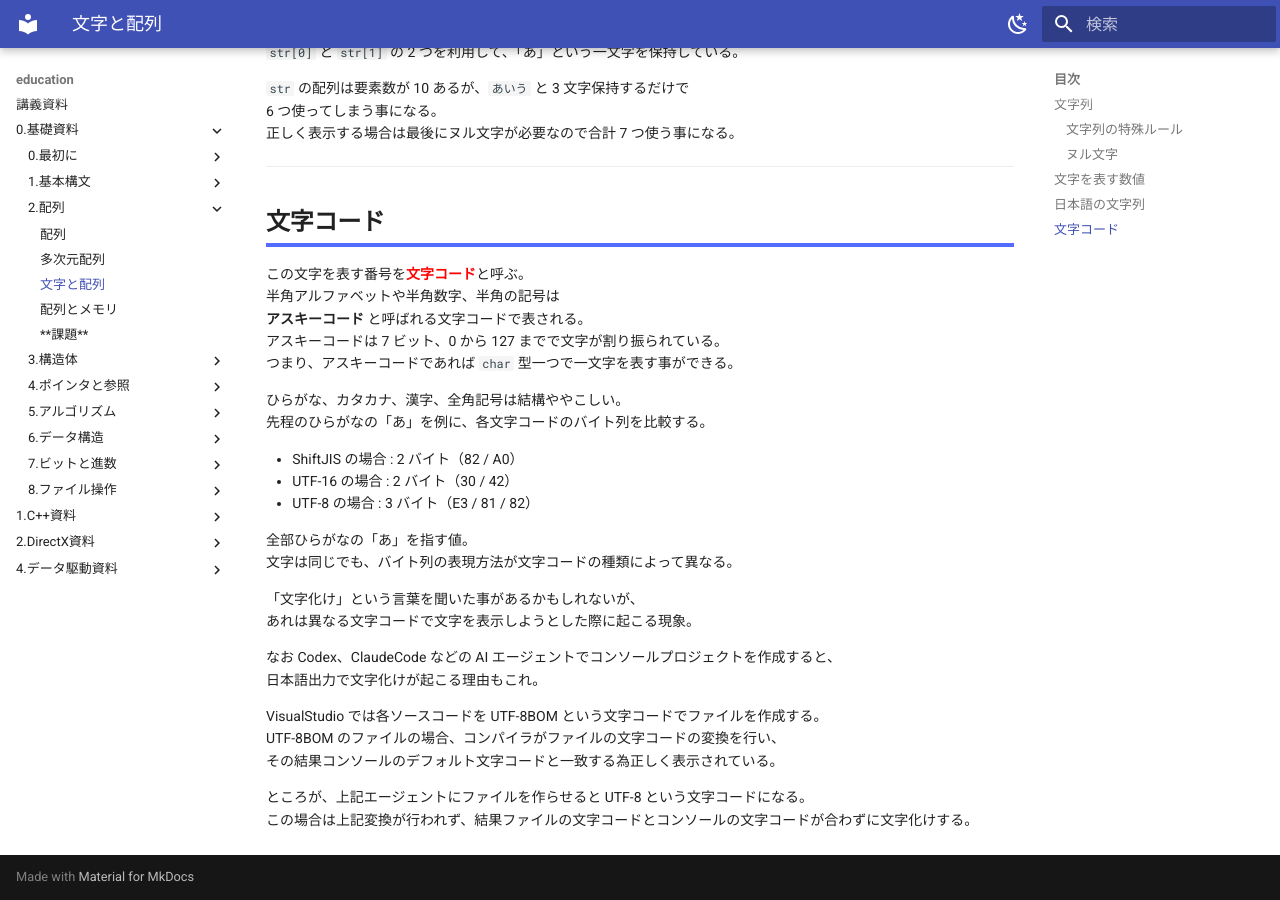
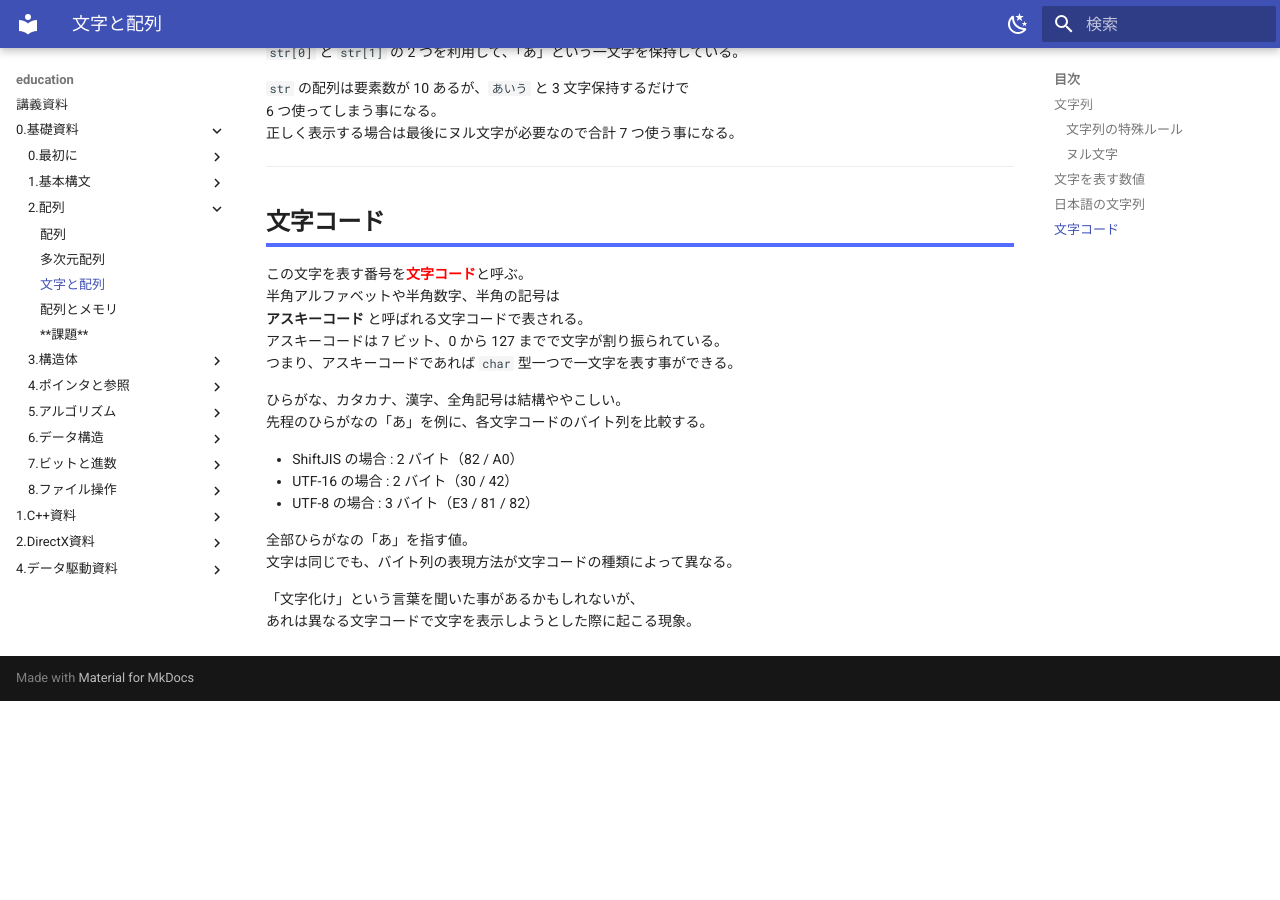
Before and after one commit to yamato-t/education, an MkDocs documentation site: the page built from docs/0.基礎資料/2.配列/2.文字と配列.md, in a window 1280 px wide and 900 px high, scrolled down 3491 px. Built offline with MkDocs 1.6.1 and Material for MkDocs 9.7.7, drawn with Linux system fonts in a browser that asks for light colours; after the commit the page ends 4192 px from its top, so only the background shows below that.

Commit message:
feat ドキュメント更新

```diff
--- a/docs/0.基礎資料/2.配列/2.文字と配列.md
+++ b/docs/0.基礎資料/2.配列/2.文字と配列.md
@@ -213,13 +213,3 @@ printf("%c\n", str[0]);
 
 「文字化け」という言葉を聞いた事があるかもしれないが、
 あれは異なる文字コードで文字を表示しようとした際に起こる現象。
-
-なお Codex、ClaudeCode などの AI エージェントでコンソールプロジェクトを作成すると、
-日本語出力で文字化けが起こる理由もこれ。
-
-VisualStudio では各ソースコードを UTF-8BOM という文字コードでファイルを作成する。
-UTF-8BOM のファイルの場合、コンパイラがファイルの文字コードの変換を行い、
-その結果コンソールのデフォルト文字コードと一致する為正しく表示されている。
-
-ところが、上記エージェントにファイルを作らせると UTF-8 という文字コードになる。
-この場合は上記変換が行われず、結果ファイルの文字コードとコンソールの文字コードが合わずに文字化けする。
```
